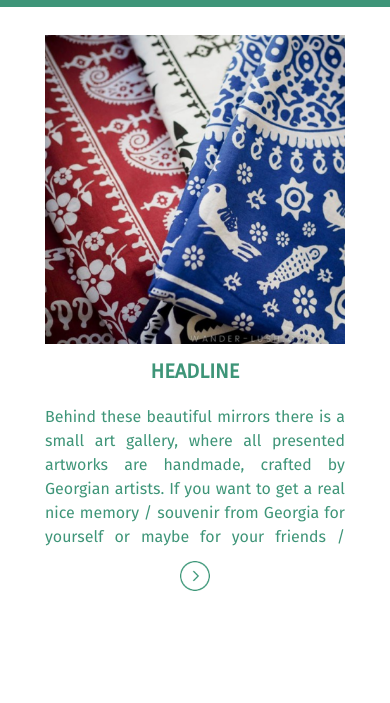
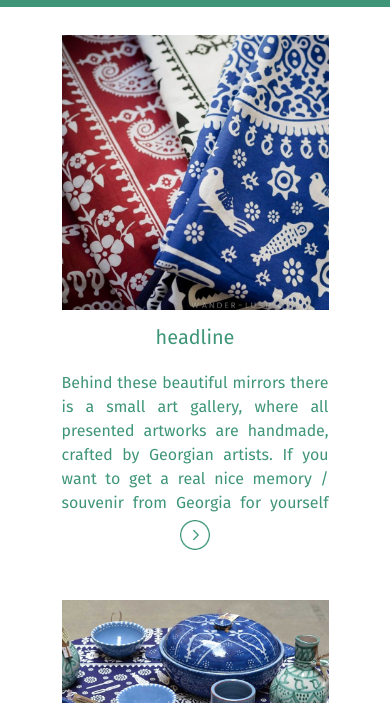
Before and after one commit to nikamgeliashvili/Gallery-27, a website: page blogs.html in a window 390 px wide. Shown: the part 106-809 px from the top of the page. Drawn offline with nearby package versions, Linux system fonts and the light colour scheme.

Commit message:
change responsive

```diff
--- a/sass/pages/_media.scss
+++ b/sass/pages/_media.scss
@@ -21,7 +21,7 @@
   .account_container .user_account {
     margin-top: 20px;
     display: flex;
-}
+  }
 
   header{
     height:110px;
@@ -235,6 +235,23 @@
 
 
 
+  .workshops_container .row {
+    padding: 50px 0;
+    flex-direction: column;
+    align-items: center;
+
+        .col-md-6 {
+        -ms-flex: 0 0 50%;
+        flex: 0 0 50%;
+        max-width: 90%;
+    }
+  }
+
+    .workshops_container .workshops_content {
+      margin-top: 110px;
+  }
+
+
 
 
 
@@ -261,6 +278,31 @@
       font-size: 15px;
     }
   }
+
+
+
+
+  .my_account {
+    margin: 30px auto 60px;
+
+}
+
+
+  .past_workshops .row {
+    margin-bottom: 50px;
+
+}
+
+
+  .past_workshops .row .past_workshops_content .right_arrow {
+    margin: 0 auto;
+}
+
+
+   .workshops_container .workshops_content {
+      margin-top: unset;
+  }
+
 
 
   .workshops_container .workshops_content p{
@@ -566,9 +608,6 @@
     padding-top: 15px;
   }
 
-  .past_workshops .row .past_workshops_content h3 {
-    margin-top: 15px;
-  }
 
   .workshops_container .past_workshops_content {
     padding: unset;
--- a/sass/pages/_my_account.scss
+++ b/sass/pages/_my_account.scss
@@ -1,7 +1,7 @@
 .my_account {
     margin: 100px auto;
     max-width: 300px;
-    height: calc(100vh - 381px);
+    min-height: calc(100vh - 381px);
     color: $main-color;
     font-family: 'Conv_FiraGO-Regular';
 
@@ -57,15 +57,28 @@
         color: white;
         outline: none;
         margin: 15px 0;
+        transition:.5s;
     }
+
 
     span {
         color: #3e9578;
 
         a {
             color: #3e9578;
+            transition:.5s;
+        }
+
+        a:hover{
+            opacity:.5;
         }
     }
 
 
+    button:hover{
+        background: $yellow;
+    }
+
+
+
 }
--- a/sass/pages/_workshops.scss
+++ b/sass/pages/_workshops.scss
@@ -169,8 +169,6 @@
             h3 {
                 color: #3e9578;
                 font-size: 20px;
-                text-transform: uppercase;
-                font-weight: bold;
                 text-align: center;
                 margin: 15px;
             }
```
Also changed, not shown: css/main.css, dist/main.css, 1 other file.
